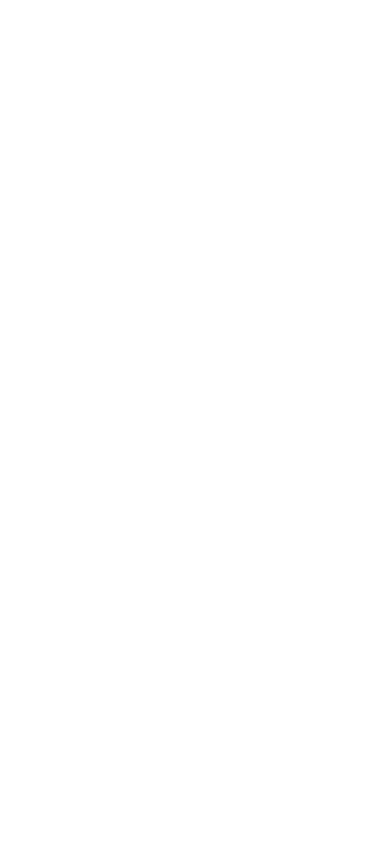
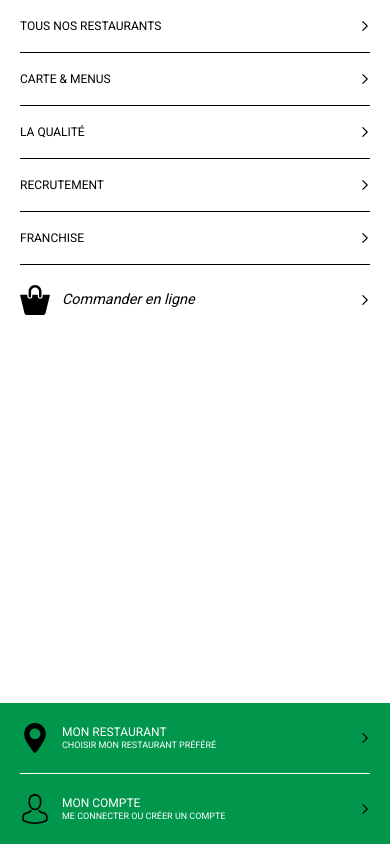
Before and after one commit to samuel-gomez/formation-front-end, a plain HTML site: page index.html in a window 390 px wide. Drawn offline with Linux system fonts and the light colour scheme.

Commit message:
solution mobile

```diff
--- a/exo.css
+++ b/exo.css
@@ -1,3 +1,63 @@
 /**
-** Commencer l'exercice ici
+** Color: #00964c;
 **/
+
+.Nav {
+    display: flex;
+    flex-direction: column;
+    justify-content: space-between;
+    height: 100vh;
+}
+
+.Nav-list {
+    padding: 0 20px;
+}
+.Nav-item:last-child .Nav-link {
+    border: 0;
+}
+.Nav-link {
+    display: flex;
+    justify-content: flex-end;
+    align-items: center;
+    position: relative;
+    padding: 20px 0;
+    color: inherit;
+    text-decoration: none;
+    text-transform: uppercase;
+    border-bottom: 1px solid currentColor;
+}
+
+.Nav-label {
+    margin-right: auto;
+    font-size: 1em;
+}
+
+.Nav-desc {
+    font-size: .75em;
+}
+
+.Nav-icon {
+    width: 30px;
+    height: 30px;
+    margin-right: 1em;
+}
+.Nav-chevron {
+    display: inline-block;
+    width: 10px;
+    height: 10px;
+}
+
+.Nav-content--secondary {
+    background: #00964c;
+    color: #fff;
+}
+
+.Nav-category {
+    display: block;
+}
+
+.Nav-label--shop {
+    font-style: italic;
+    text-transform: none;
+    font-size: 1.2em;
+}
--- a/index.html
+++ b/index.html
@@ -11,6 +11,73 @@
 </head>
 <body>
     <header>
+        <div class="Nav">
+            <nav class="Nav-content Nav-content--primary">
+                <ul class="Nav-list">
+                    <li class="Nav-item">
+                        <a href="#" class="Nav-link">
+                            <div class="Nav-label">TOUS NOS RESTAURANTS</div>
+                            <img class="Nav-chevron" src="./images/right-thin-chevron.svg" alt="" >
+                        </a>
+                    </li>
+                    <li class="Nav-item">
+                        <a href="#" class="Nav-link">
+                            <div class="Nav-label">CARTE & MENUS</div>
+                            <img class="Nav-chevron" src="./images/right-thin-chevron.svg" alt="" >
+                        </a>
+                    </li>
+                    <li class="Nav-item">
+                        <a href="#" class="Nav-link">
+                            <div class="Nav-label">LA QUALITÉ</div>
+                            <img class="Nav-chevron" src="./images/right-thin-chevron.svg" alt="" >
+                        </a>
+                    </li>
+                    <li class="Nav-item">
+                        <a href="#" class="Nav-link">
+                            <div class="Nav-label">RECRUTEMENT</div>
+                            <img class="Nav-chevron" src="./images/right-thin-chevron.svg" alt="" >
+                        </a>
+                    </li>
+                    <li class="Nav-item">
+                        <a href="#" class="Nav-link">
+                            <div class="Nav-label">FRANCHISE</div>
+                            <img class="Nav-chevron" src="./images/right-thin-chevron.svg" alt="" >
+                        </a>
+                    </li>
+                    <li class="Nav-item">
+                        <a href="#" class="Nav-link">
+                            <img class="Nav-icon" src="./images/shopping-purse-icon.svg" alt="" >
+                            <div class="Nav-label Nav-label--shop">Commander en ligne</div>
+                            <img class="Nav-chevron" src="./images/right-thin-chevron.svg" alt="" >
+                        </a>
+                    </li>
+                </ul>
+            </nav>
+            <nav class="Nav-content Nav-content--secondary">
+                <ul class="Nav-list">
+                    <li class="Nav-item">
+                        <a href="#" class="Nav-link">
+                            <img class="Nav-icon" src="./images/maps-and-flags.svg" alt="" >
+                            <div class="Nav-label">
+                                <span class="Nav-category">Mon restaurant</span>
+                                <span class="Nav-desc">Choisir mon restaurant préféré</span>
+                            </div>
+                            <img class="Nav-chevron" src="./images/right-thin-chevron.svg" alt="" >
+                        </a>
+                    </li>
+                    <li class="Nav-item">
+                        <a href="#" class="Nav-link">
+                            <img class="Nav-icon" src="./images/avatar.svg" alt="" >
+                            <div class="Nav-label">
+                                <span class="Nav-category">Mon compte</span>
+                                <span class="Nav-desc">Me connecter ou Créer un compte</span>
+                            </div>
+                            <img class="Nav-chevron" src="./images/right-thin-chevron.svg" alt="" >
+                        </a>
+                    </li>
+                </ul>
+            </nav>
+        </div>
 
     </header>
     <main>
```
